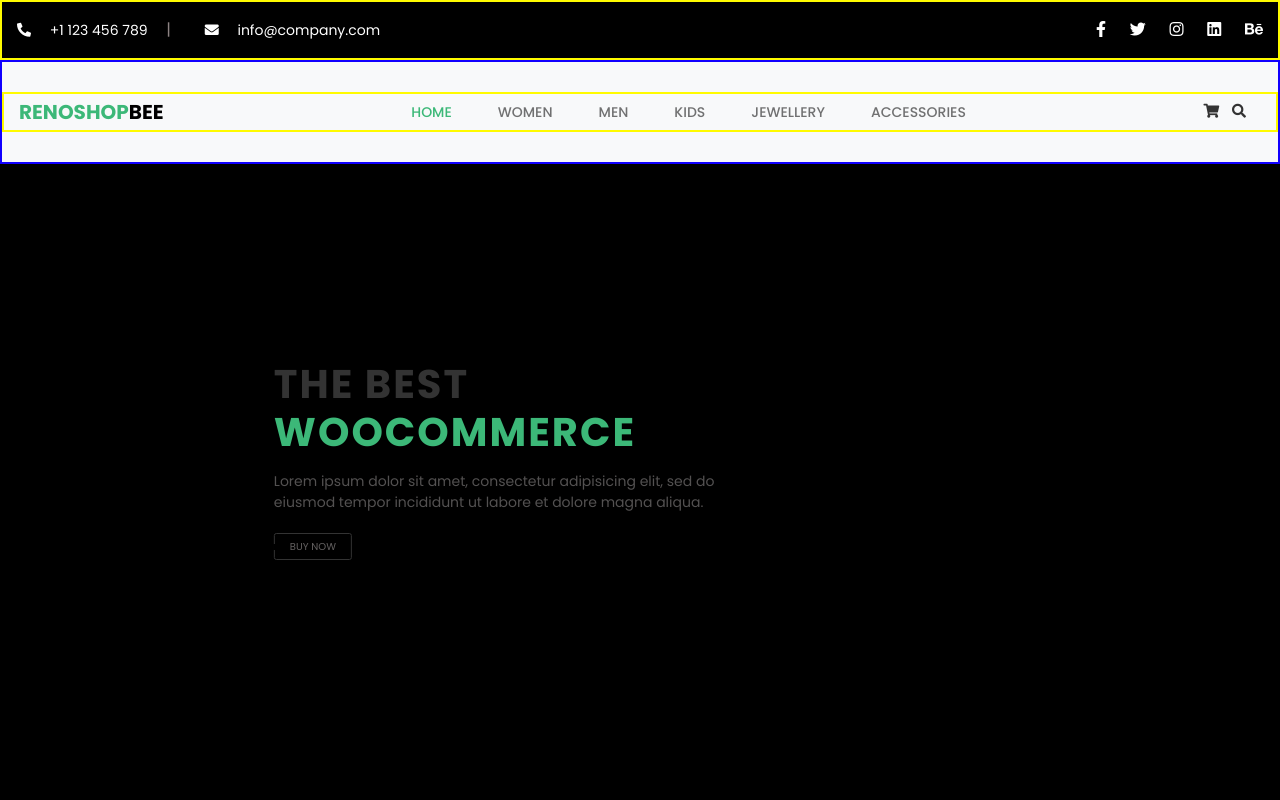
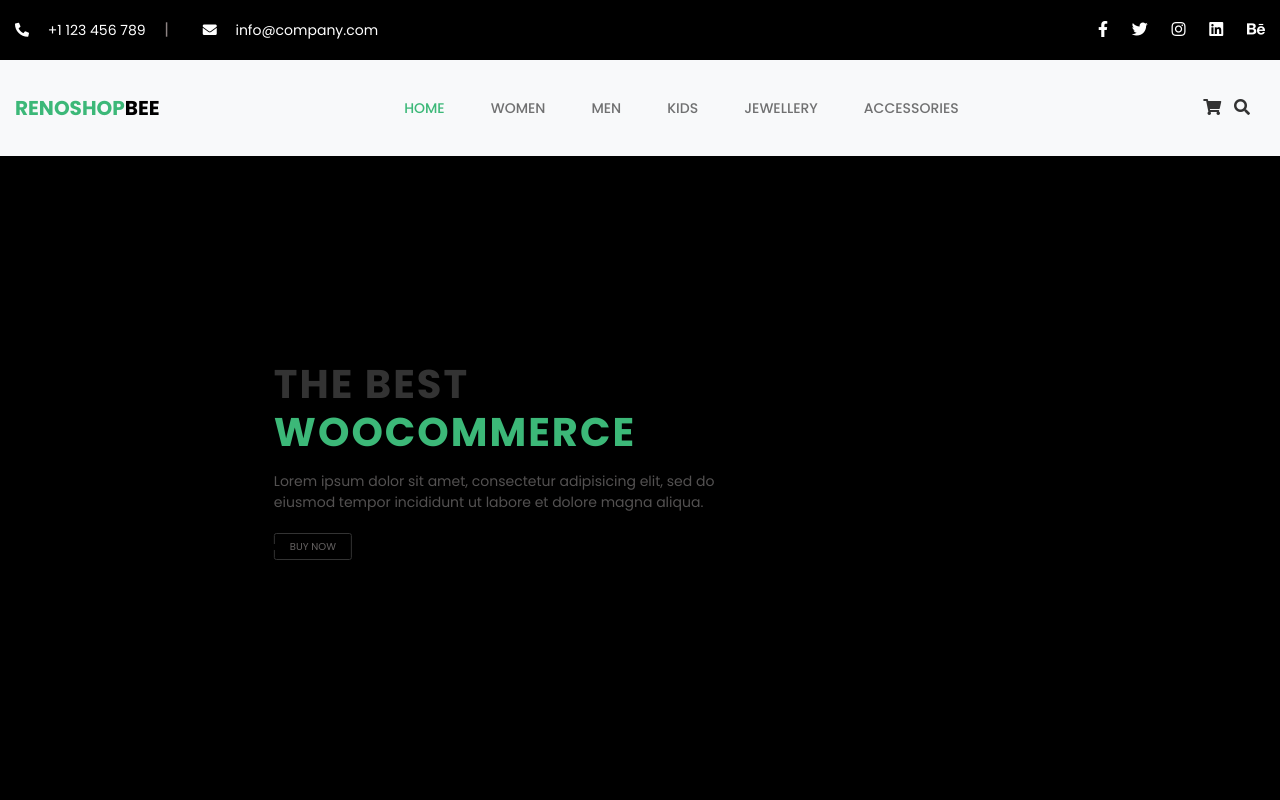
Before and after one commit to mohammadfahad5011/e-commerce-project-jmy-2, a plain HTML site: page index.html in a window 1280 px wide. Shown: the top 800 px of the page. Drawn offline with nearby package versions, Linux system fonts and the light colour scheme.

Commit message:
fixing some problem

```diff
--- a/style.css
+++ b/style.css
@@ -19,7 +19,6 @@
   width: 100%;
   max-width: 1780px;
   margin: 0 auto;
-  border: 2px solid rgb(255, 251, 0);
 }
 .footer-container {
   width: 100%;
@@ -78,7 +77,6 @@ a {
 -----Main-Navbar-------
 ===========================*/
 .navbar {
-  border: 2px solid #1100ff;
   position: relative;
   z-index: 9999;
 }
@@ -117,12 +115,12 @@ a {
 }
 
 .icon-box a i {
-  font-size: 1.4rem;
+  font-size: 1.6rem;
   color: #333333;
   text-decoration: none;
   cursor: pointer;
   display: inline-block;
-  margin-right: 1rem;
+  margin-left: 1rem;
 }
 
 .header .navbar-brand span {
```
